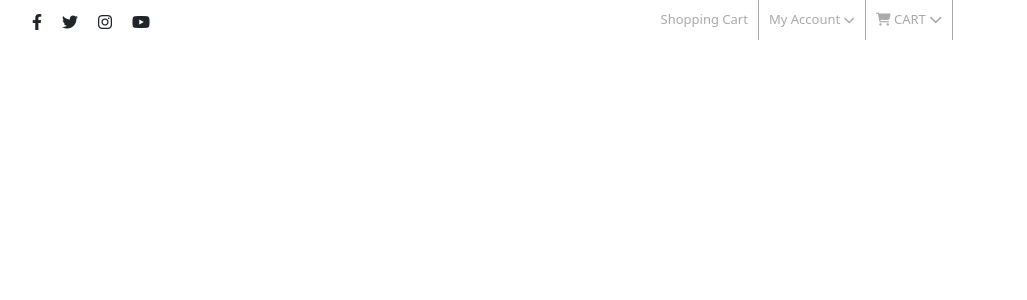
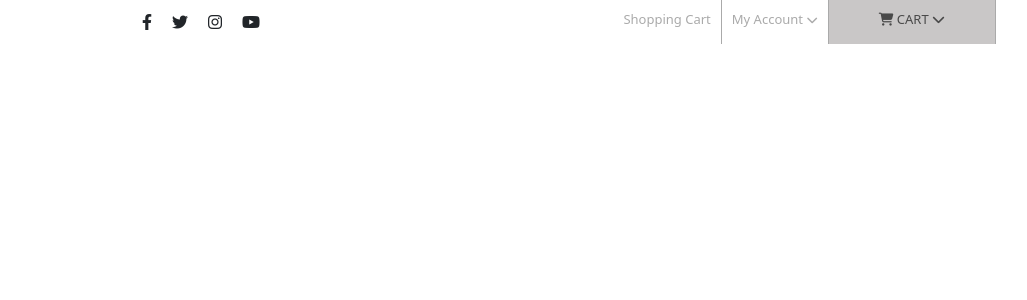
Before and after one commit to Titho93/proj-html-vuejs, a Vue app: page / in a window 1280 px wide. Shown: the top 300 px of the page, without its empty margins (92-1119 px from the left). Built offline with nearby package versions, Linux system fonts and the light colour scheme.

Commit message:
[edit]headertop

```diff
--- a/src/components/Header.vue
+++ b/src/components/Header.vue
@@ -15,7 +15,7 @@ export default {
 
 <template>
 
-  <div class="container">
+  <div class="container-bt">
 
     <Headertop />
     <Headerbottom />
@@ -25,5 +25,10 @@ export default {
 
 <style lang="scss">
 
+.container-bt {
+  width: 70%;
+  margin: 0 auto;
+}
+
 
 </style>
--- a/src/components/partials/Headertop.vue
+++ b/src/components/partials/Headertop.vue
@@ -39,7 +39,7 @@ export default {
 .nav {
   display: flex;
   .social {
-    flex-grow: 3;
+    width: 50%;
     ul {
       li {
         padding: 10px;
@@ -47,16 +47,23 @@ export default {
     }
   }
   .menu-list {
-    flex-grow: 1;
+    display: flex;
+    justify-content: end;
+    width: 50%;
     ul {
       font-size: 13px;
       color: #AAAAAA;
       li {
-        padding: 10px;
         border-right: 1px solid #AAAAAA;
       }
     }
   }
+}
+
+.cart {
+  color: #494949;
+  padding: 10px 50px;
+  background-color: #c9c7c7;
 }
 
 ul {
@@ -64,4 +71,8 @@ ul {
     display: flex;
 }
 
+li {
+  padding: 10px;
+}
+
 </style>
```
